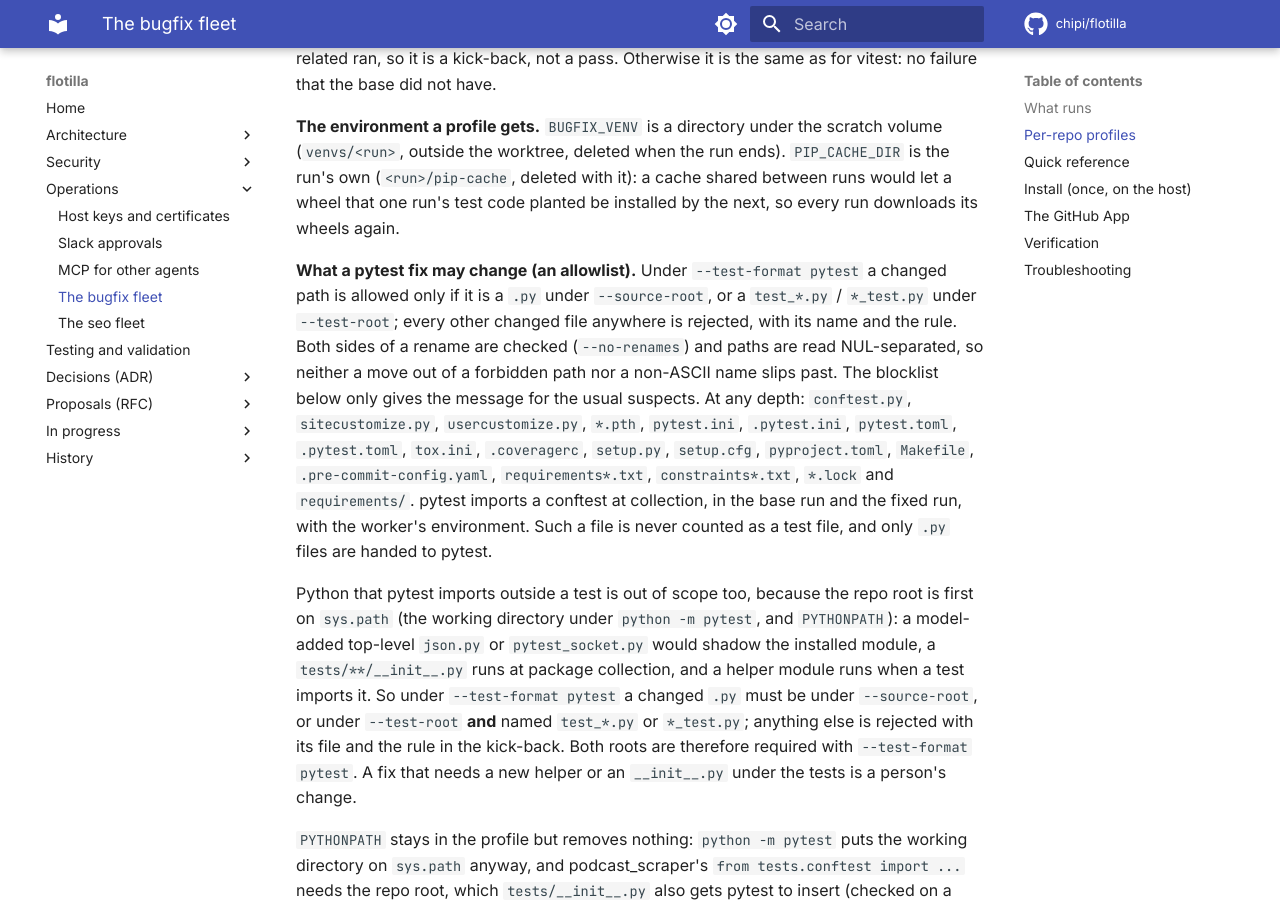
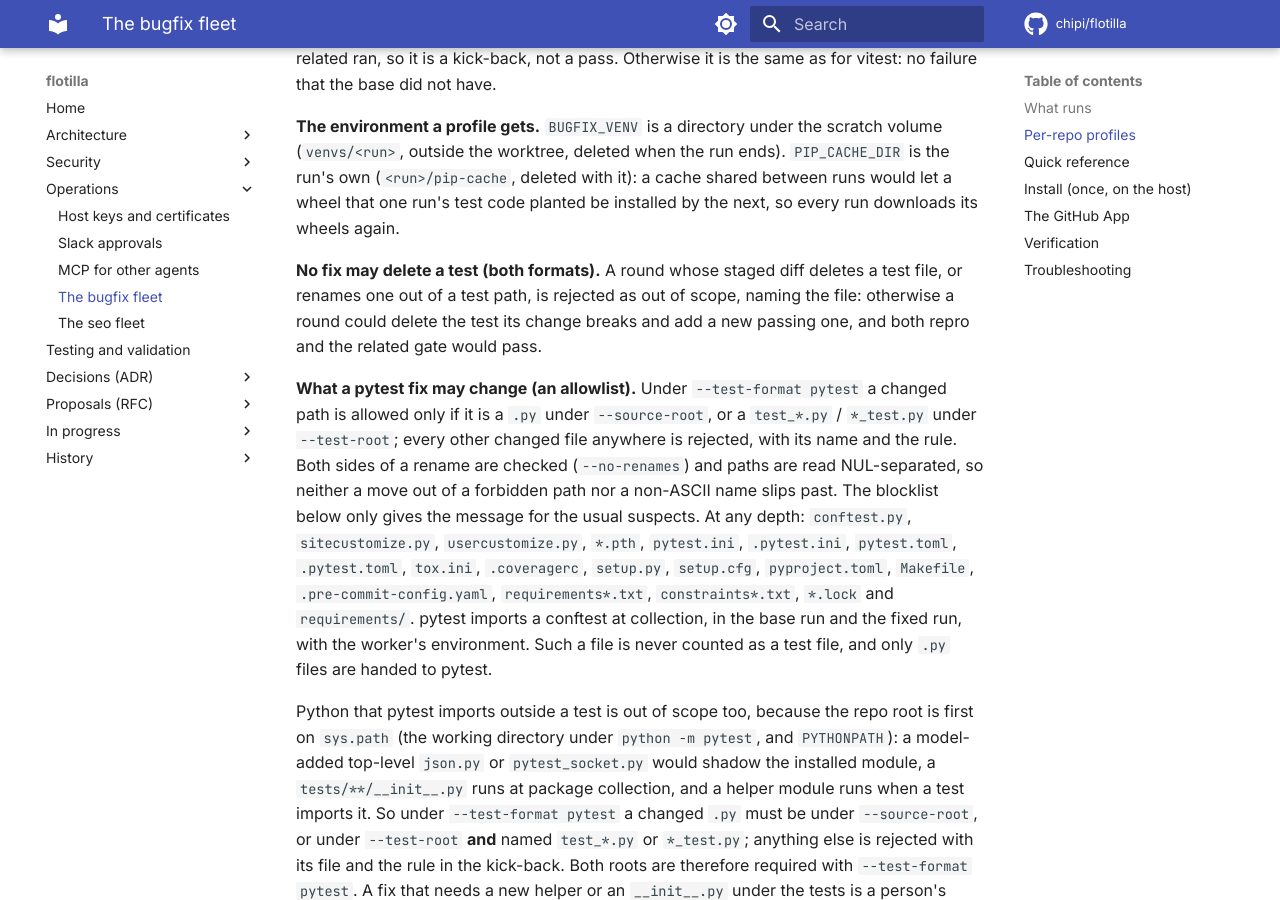
Before and after one commit to chipi/flotilla, an MkDocs documentation site: the page built from docs/operations/bugfix.md, in a window 1280 px wide and 900 px high, scrolled down 1935 px. Built offline with MkDocs 1.6.1 and Material for MkDocs 9.7.7, drawn with Linux system fonts in a browser that asks for light colours; comment, search, counter and statistics services are not loaded.

Commit message:
bugfix: routine pages and docs state that a fix may not delete a test (589af5a)
Co-Authored-By: Claude Opus 5.5 <noreply@anthropic.com>
Claude-Session: https://claude.ai/code/session_01DJqN6sePMRHY8KaBfajdGT

```diff
--- a/docs/operations/bugfix.md
+++ b/docs/operations/bugfix.md
@@ -55,6 +55,11 @@ same as for vitest: no failure that the base did not have.
 (`venvs/<run>`, outside the worktree, deleted when the run ends). `PIP_CACHE_DIR` is the run's own
 (`<run>/pip-cache`, deleted with it): a cache shared between runs would let a wheel that one run's
 test code planted be installed by the next, so every run downloads its wheels again.
+
+**No fix may delete a test (both formats).** A round whose staged diff deletes a test file, or
+renames one out of a test path, is rejected as out of scope, naming the file: otherwise a round could
+delete the test its change breaks and add a new passing one, and both repro and the related gate would
+pass.
 
 **What a pytest fix may change (an allowlist).** Under `--test-format pytest` a changed path is
 allowed only if it is a `.py` under `--source-root`, or a `test_*.py` / `*_test.py` under
```
Also changed, not shown: 2 other files.
